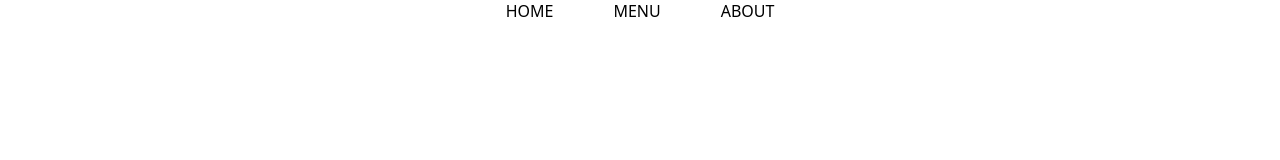
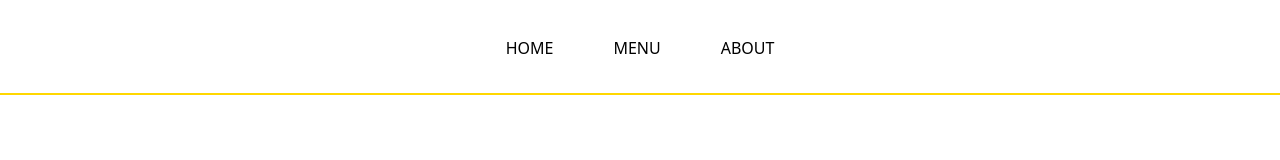
Before and after one commit to J0sek/restaurant-page, a website built with webpack: page dist/index.html in a window 1280 px wide. Built offline with nearby package versions, Linux system fonts and the light colour scheme.

Commit message:
Finish styling banner

```diff
--- a/src/style.css
+++ b/src/style.css
@@ -11,4 +11,18 @@
   display: flex;
   justify-content: center;
   gap: 60px;
+  align-items: center;
+  border-bottom: 2px solid rgb(255, 215, 0);
+  box-sizing: border-box;
+  height: 95px;
 }
+
+.banner>div {
+  height: 20px;
+}
+
+.banner>div:hover {
+  border-bottom: 2px solid rgb(255, 215, 0);
+  margin-bottom: 5px;
+  cursor: pointer;
+}
```
Also changed, not shown: dist/main.js.
